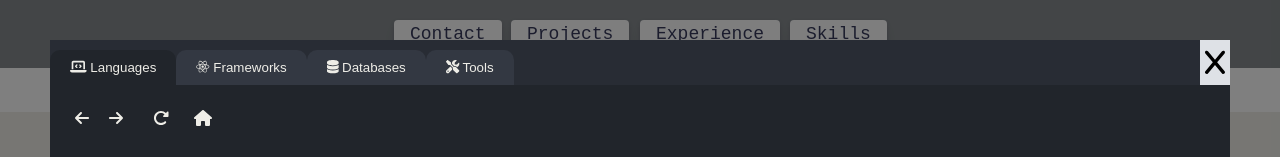
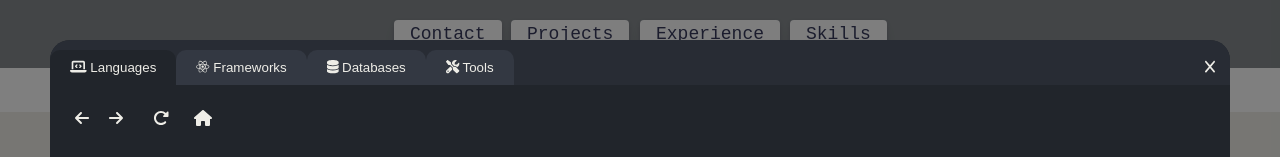
Before and after one commit to MekhiHart/portfolio, a React (Create React App) app: page / in a window 1280 px wide. Both pictures are taken after a click on the button 320 px from the left and 1088 px from the top of the page. Shown: the part 688-845 px from the top of the page. Built offline with nearby package versions, Linux system fonts and the light colour scheme.

Commit message:
made browser have rounded borders

```diff
--- a/src/Components/PopUp.jsx
+++ b/src/Components/PopUp.jsx
@@ -44,7 +44,7 @@ export default function PopUp(props){
             <div className="popUp--container">
                 <div className="popUp--tabs">
                     {buttons}
-                    <button onClick={() => setPopUp({isClicked:false})} id="closePopUp"><FontAwesomeIcon icon={faX} size='2x'/></button>
+                    <button onClick={() => setPopUp({isClicked:false})} id="closePopUp"><FontAwesomeIcon icon={faX} size='1x'/></button>
                 </div>
 
                 <div id="popUp--header">
--- a/src/index.css
+++ b/src/index.css
@@ -133,10 +133,13 @@ nav a:hover:before {
   background-color: #21252b;
   height: 90vh;
   color: #EEEDE7;
+  border-radius: 20px;
 }
 
 
 .popUp--tabs{
+  border-top-left-radius: 20px;
+  border-top-right-radius: 20px;
   display: flex;
   flex-direction: row;
   justify-content:flex-start;
@@ -188,17 +191,19 @@ nav a:hover:before {
 } */
 
  #closePopUp{
-  background-color: #dee1e6;
+  background-color: #282c34;
   margin-left: auto;
   padding: 0 5px;
   border: none;
   padding: 5px 5px;
-  transition: color .5s
+  transition: color .5s;
+  margin-top: 10px;
+  margin-right: 10px;
+  color:#EEEDE7
 }
 
 #closePopUp:hover{
-  background-color: red;
-  transition: .5;
+  color: red;
 
 }
 
```
